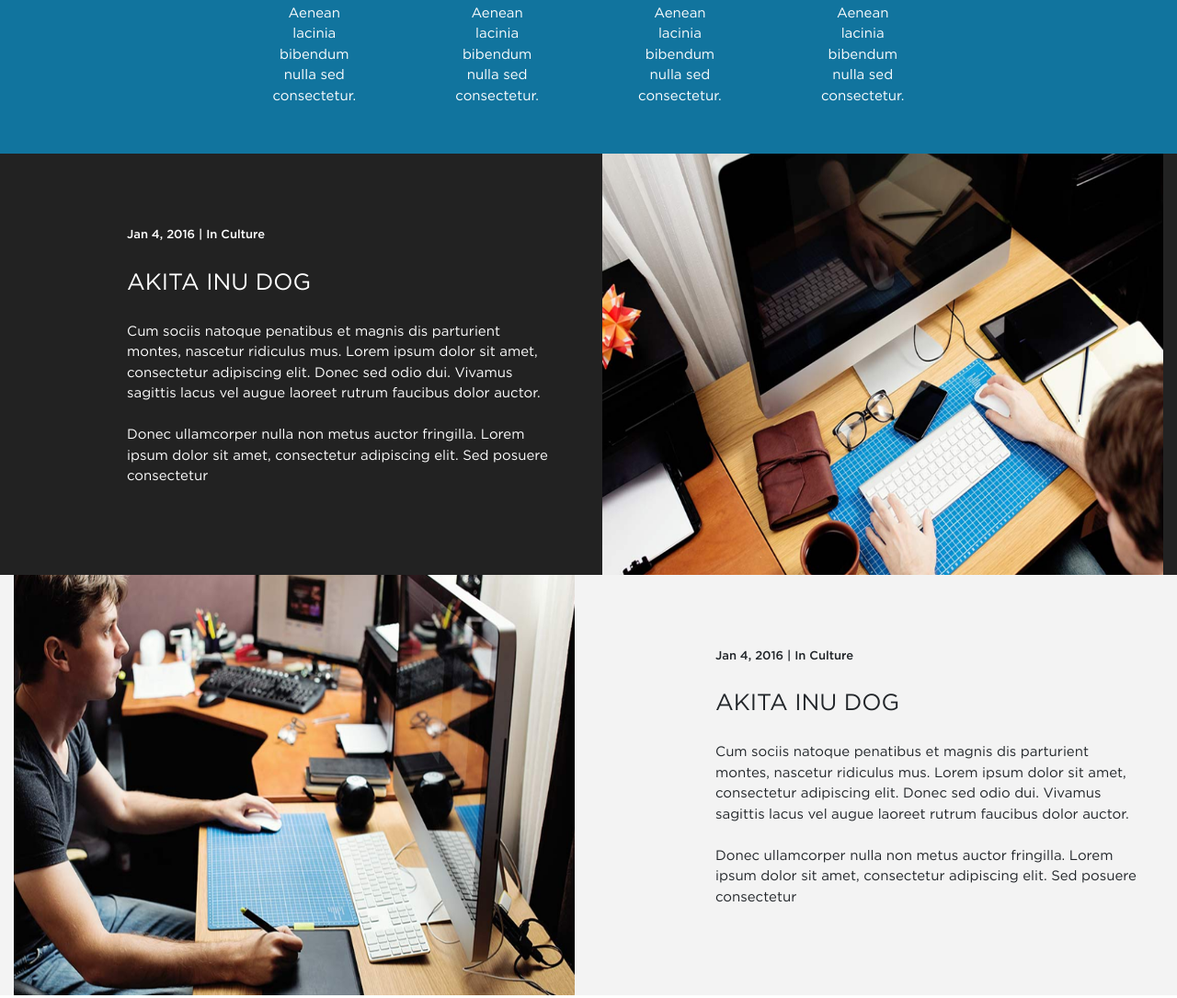
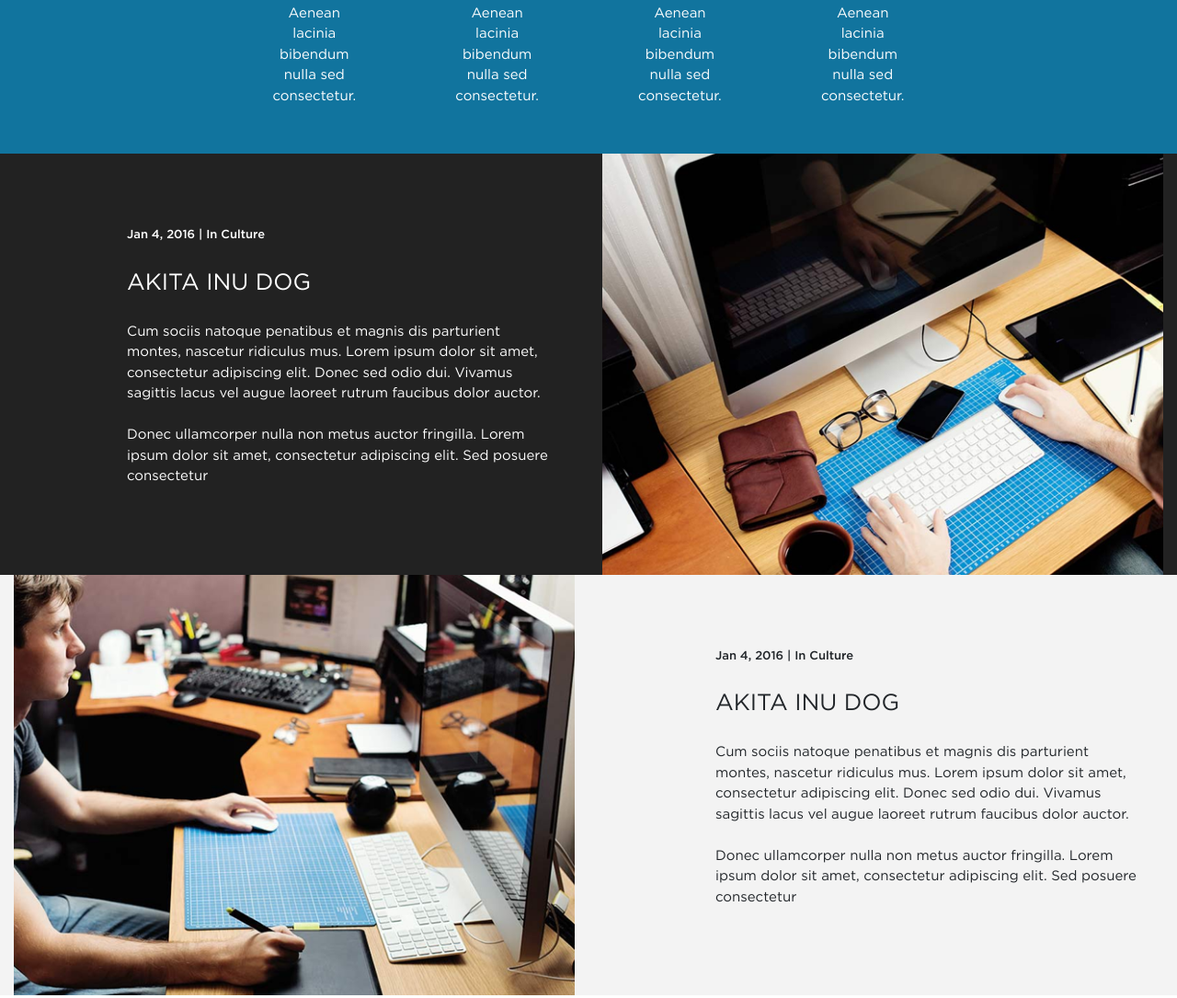
Before and after one commit to smaugrrotarr/Craetive-Digital-Agency, a plain HTML site: page index.html in a window 1280 px wide. Shown: the part 1540-2625 px from the top of the page at 92% size. Drawn offline with nearby package versions, Linux system fonts and the light colour scheme; files whose address does not match are found by name.

Commit message:
fixed problems with CSS before adaptive build2

```diff
--- a/css/main.css
+++ b/css/main.css
@@ -105,6 +105,8 @@
 
 .tk-myriad-pro-condensed { font-family: "myriad-pro-condensed",sans-serif; }
 .tk-myriad-pro { font-family: "myriad-pro",sans-serif; }
+
+
 
 * {
     margin: 0;
@@ -286,13 +288,13 @@ h1 {
 
 .image-news-1,
 .image-news-2 {
-    display: flex;
-    /*margin: 0 auto;*/
     overflow: hidden;
 }
 
 .image-news-1 img,
 .image-news-2 img {
+    margin: 0 auto;
+    object-fit: cover;
     width: 100%;
     height: 100%;
 }
@@ -552,7 +554,6 @@ input:focus {
 
 .image-map img {
     width: 100%;
-    height: 100%;
 }
 
 footer {
```
